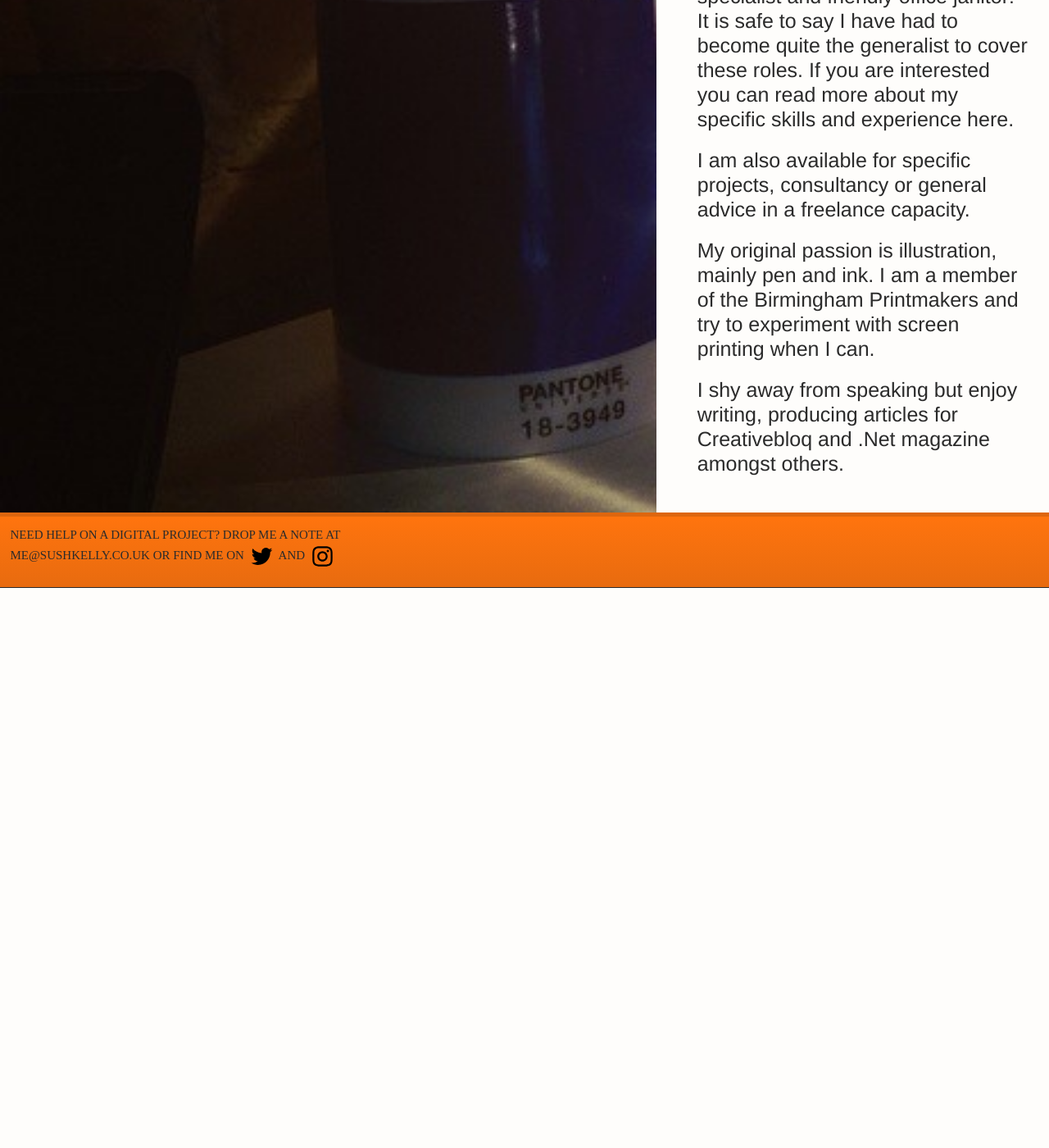
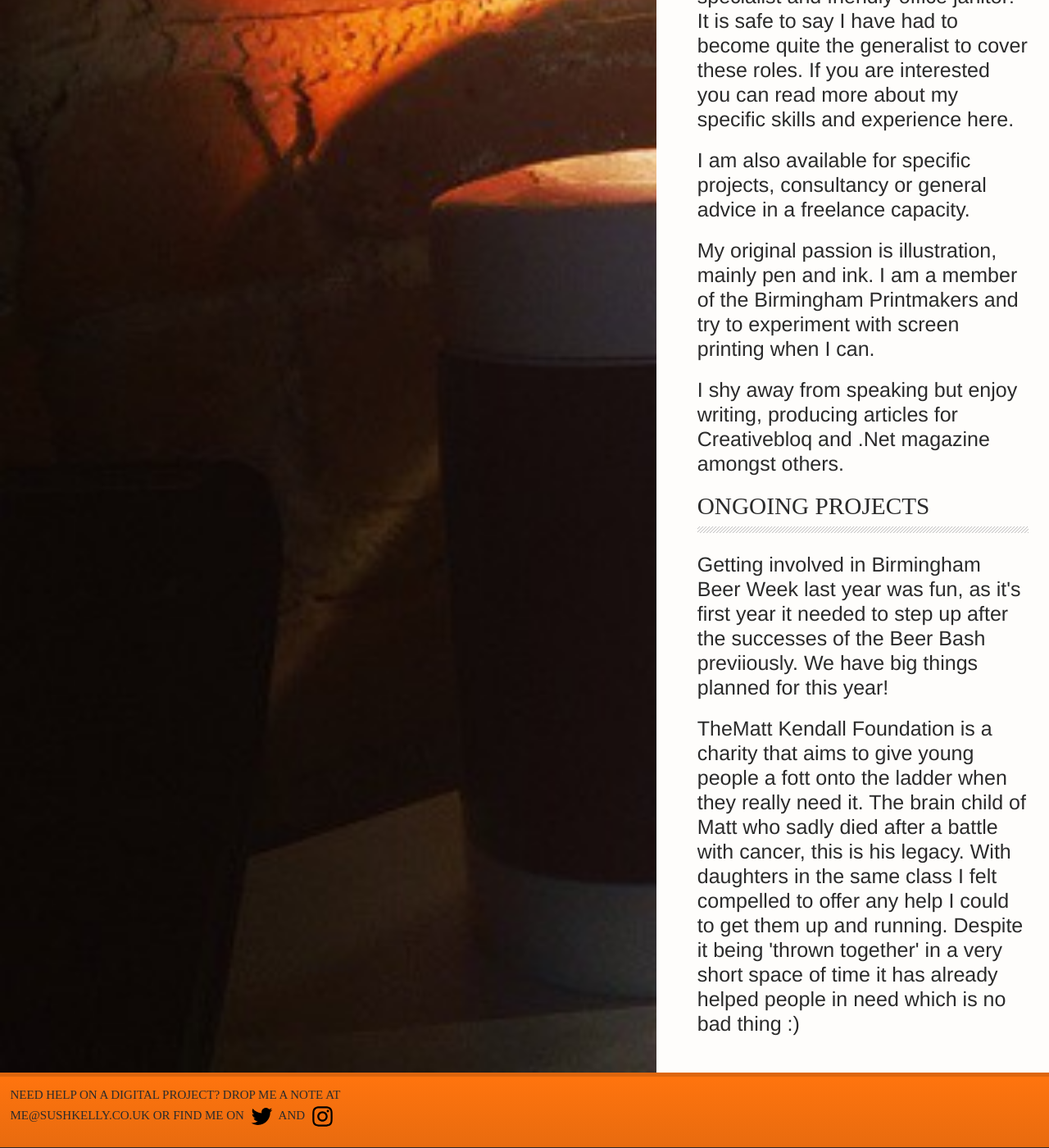
Before and after one commit to maxray/maxray.github.io, a Jekyll site: the page built from about.html, in a window 1280 px wide and 1400 px high, scrolled down 1267 px. Shown: the whole window at 82% size. Built offline with Jekyll 4.4.1, drawn with Linux system fonts in a browser that asks for light colours; before the commit the page ends 1984 px from its top, so only the background shows below that.

```diff
--- a/about.html
+++ b/about.html
@@ -17,4 +17,8 @@
 		<p>I am also available for specific projects, consultancy or general advice in a freelance capacity.</p>
 		<p>My original passion is illustration, mainly pen and ink. I am a member of the Birmingham Printmakers and try to experiment with screen printing when I can.</p>
 		<p>I shy away from speaking but enjoy writing, producing articles for Creativebloq and .Net magazine amongst others.</p>
+		<h3>Ongoing projects</h3>
+		<p>Getting involved in <a href="https://www.birminghambeerweek.uk" target="_blank">Birmingham Beer Week</a> last year was fun, as it's first year it needed to step up after the successes of the Beer Bash previiously. We have big things planned for this year!</p>
+		<p>The<a href="http://themattkendallfoundation.org/" target="_blank">Matt Kendall Foundation</a> is a charity that aims to give young people a fott onto the ladder when they really need it. The brain child of Matt who sadly died after a battle with cancer, this is his legacy. With daughters in the same class I felt compelled to offer any help I could to get them up and running. Despite it being 'thrown together' in a very short space of time it has already helped people in need which is no bad thing :) </p>
+
 	</div>
```
